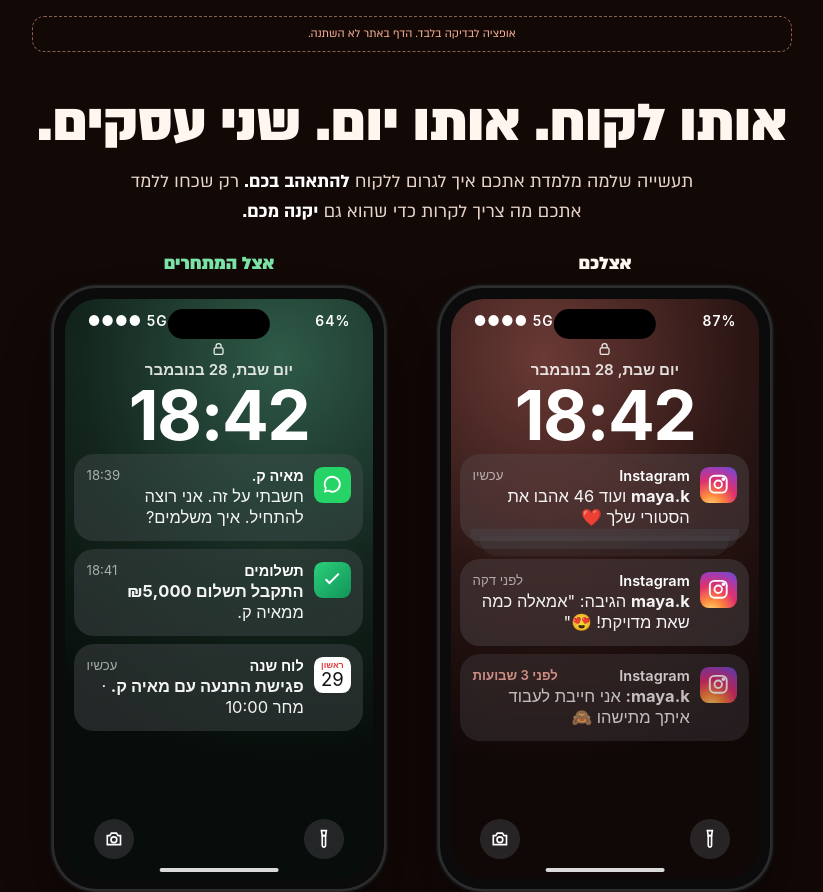
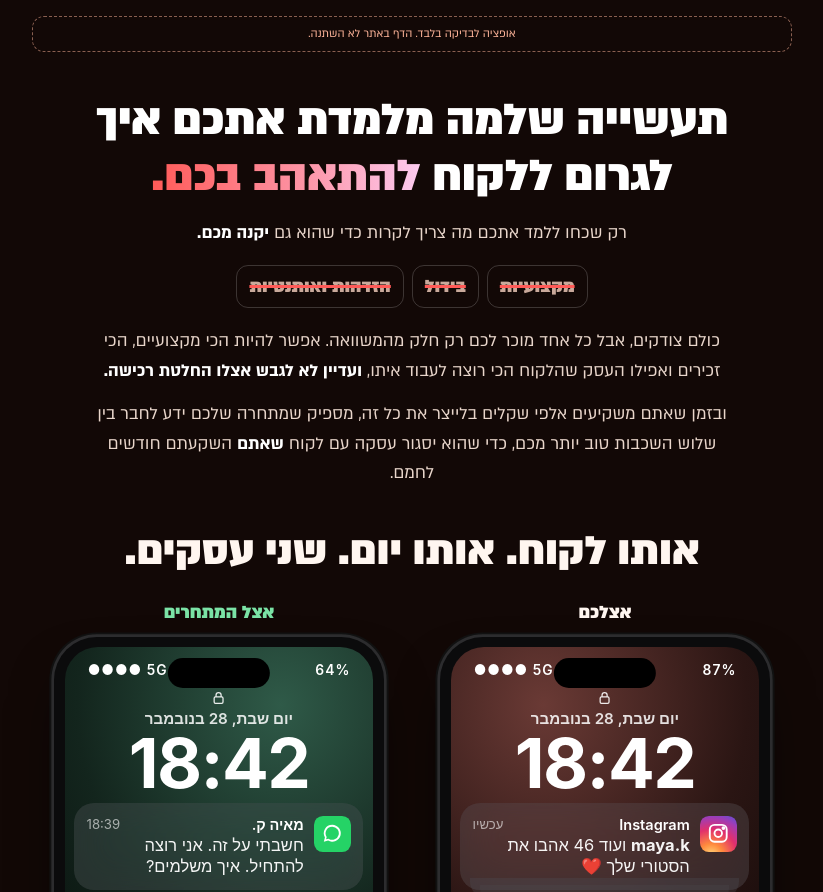
Before and after one commit to ananasocial/bundle-preview, a plain HTML site: page proof-sameday.html in a window 1280 px wide. Shown: the top 892 px of the page, without its empty margins (228-1051 px from the left). Drawn offline with Linux system fonts and the light colour scheme.

Commit message:
Same-day demo v3

```diff
--- a/proof-sameday.html
+++ b/proof-sameday.html
@@ -103,6 +103,12 @@
   .trends s { font-size: clamp(16px, 4vw, 20px); font-weight: 900; color: var(--ink-3); padding: 6px 12px; border-radius: 12px; border: 1.5px solid rgba(255,255,255,.18); text-decoration-color: var(--coral); text-decoration-thickness: 3px; }
   .after .last { font-size: clamp(24px, 6.4vw, 42px); font-weight: 900; color: #fff; line-height: 1.15; margin-top: 10px; }
   .after .last span { display: block; background: var(--grad); -webkit-background-clip: text; background-clip: text; color: transparent; }
+  .top { width: min(640px, 100%); gap: 14px; }
+  .top p { font-size: clamp(16.5px, 4.2vw, 19px); color: var(--ink-2); line-height: 1.55; }
+  .top p b { color: #fff; }
+  .lead1 { font-size: clamp(26px, 6.8vw, 50px) !important; font-weight: 900; color: #fff !important; line-height: 1.12 !important; }
+  .lead1 span { background: var(--grad); -webkit-background-clip: text; background-clip: text; color: transparent; }
+  .sd > h2 { margin-top: 18px; font-size: clamp(24px, 6.4vw, 46px); }
 </style>
 </head>
 <body>
@@ -110,9 +116,13 @@
 
 <section class="sd">
   <div class="top">
-    <h2>אותו לקוח. אותו יום. שני עסקים.</h2>
-    <p class="intro">תעשייה שלמה מלמדת אתכם איך לגרום ללקוח <b>להתאהב בכם.</b> רק שכחו ללמד אתכם מה צריך לקרות כדי שהוא גם <b>יקנה מכם.</b></p>
+    <p class="lead1">תעשייה שלמה מלמדת אתכם איך לגרום ללקוח <span>להתאהב בכם.</span></p>
+    <p class="intro">רק שכחו ללמד אתכם מה צריך לקרות כדי שהוא גם <b>יקנה מכם.</b></p>
+    <div class="trends"><s>מקצועיות</s><s>בידול</s><s>הזדהות ואותנטיות</s></div>
+    <p>כולם צודקים, אבל כל אחד מוכר לכם רק חלק מהמשוואה. אפשר להיות הכי מקצועיים, הכי זכירים ואפילו העסק שהלקוח הכי רוצה לעבוד איתו, <b>ועדיין לא לגבש אצלו החלטת רכישה.</b></p>
+    <p>ובזמן שאתם משקיעים אלפי שקלים בלייצר את כל זה, מספיק שמתחרה שלכם ידע לחבר בין שלוש השכבות טוב יותר מכם, כדי שהוא יסגור עסקה עם לקוח <b>שאתם</b> השקעתם חודשים לחמם.</p>
   </div>
+  <h2>אותו לקוח. אותו יום. שני עסקים.</h2>
 
   <div class="duo">
     <div class="col you">
@@ -158,9 +168,6 @@
   <div class="after">
     <p class="k">הכי כואב? זה לא לקוח שלא היה לו כסף.</p>
     <p>היה לו כסף. היה לו צורך. היה לו עניין. <b>הוא פשוט הוציא את הכסף שלו בעסק אחר.</b></p>
-    <div class="trends"><s>מקצועיות</s><s>בידול</s><s>הזדהות ואותנטיות</s></div>
-    <p>כולם צודקים, אבל כל אחד מוכר לכם רק חלק מהמשוואה. אפשר להיות הכי מקצועיים, הכי זכירים ואפילו העסק שהלקוח הכי רוצה לעבוד איתו, <b>ועדיין לא לגבש אצלו החלטת רכישה.</b></p>
-    <p>ובזמן שאתם משקיעים אלפי שקלים בלייצר את כל זה, מספיק שמתחרה שלכם ידע לחבר בין שלוש השכבות טוב יותר מכם, כדי שהוא יסגור עסקה עם לקוח <b>שאתם</b> השקעתם חודשים לחמם.</p>
     <p class="last">ואיזה באסה להיות העסק שהלקוח הכי אוהב, <span>כשהמתחרה שלכם הוא העסק שהוא משלם לו.</span></p>
     <span class="ill">תרחיש להמחשה</span>
   </div>
```
